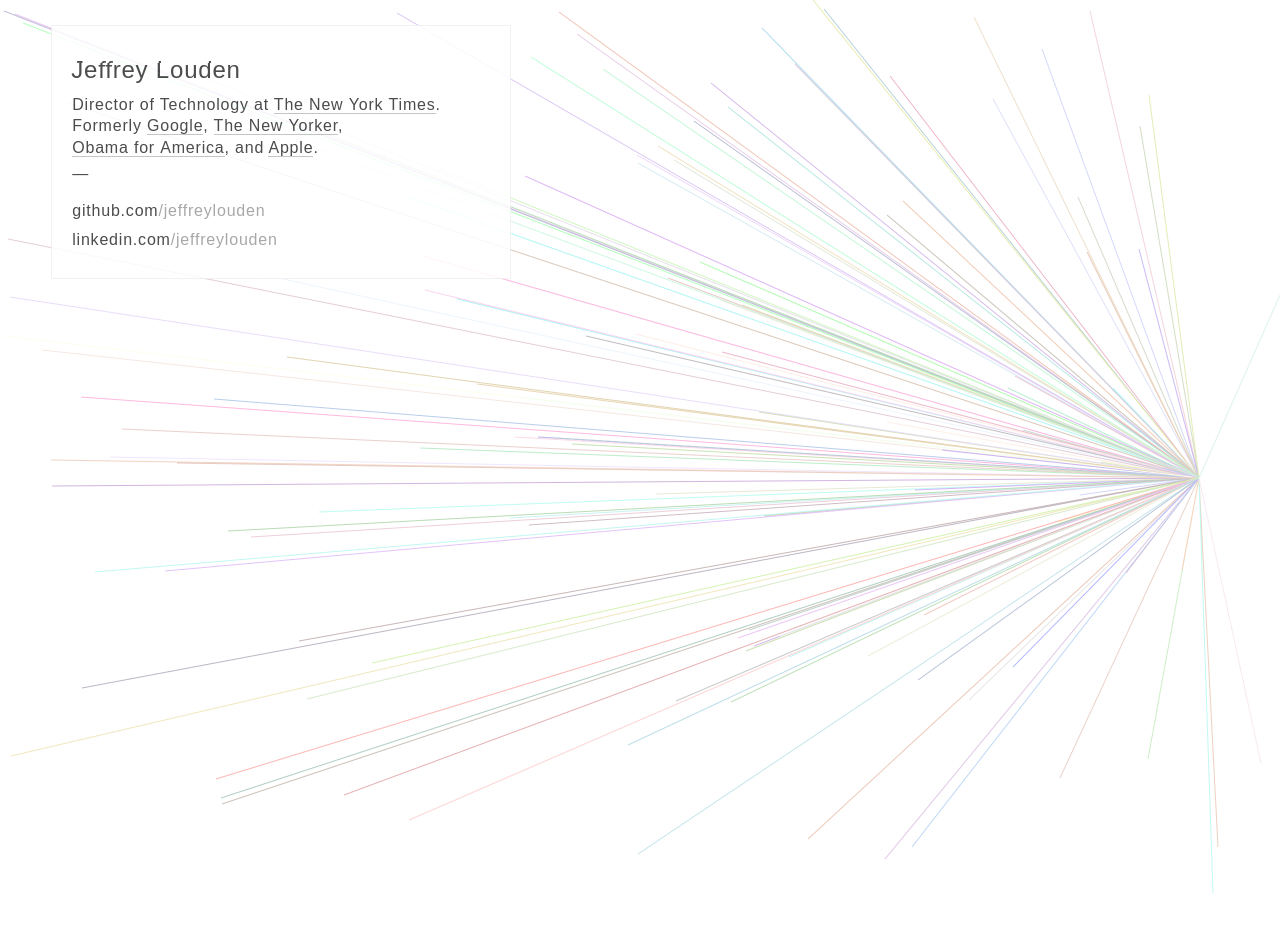
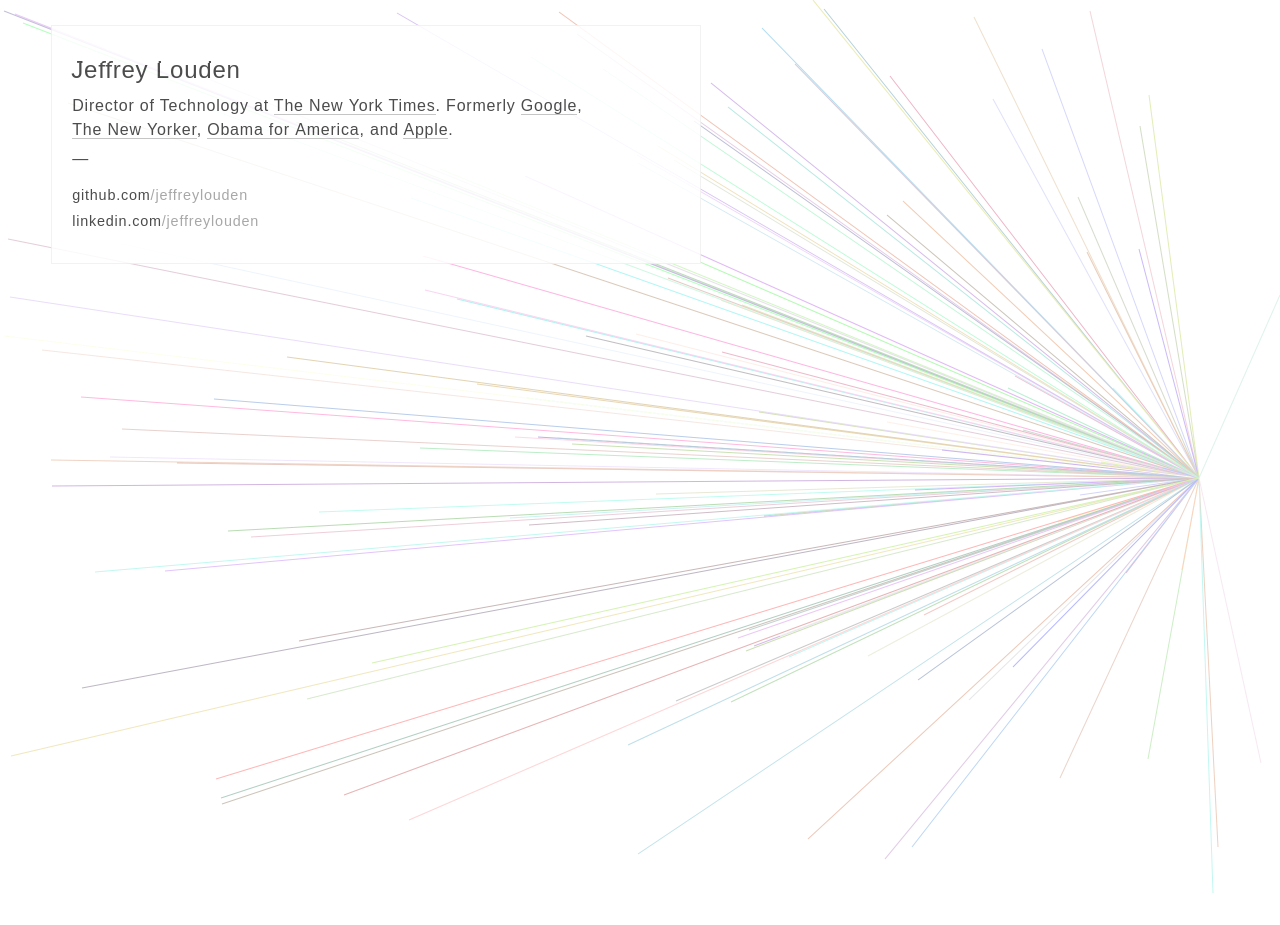
Before and after one commit to jeffreylouden/jeffreylouden.github.com, a Jekyll site: the page built from index.html, in a window 1280 px wide. Built offline with Jekyll 4.4.1, drawn with Linux system fonts in a browser that asks for light colours; some web fonts are replaced.

Commit message:
Update style.css

```diff
--- a/css/style.css
+++ b/css/style.css
@@ -320,7 +320,7 @@
     background: #fff;
     border: 1px solid #f0f0f0;
     font-size: 1rem;
-    line-height: 1.35rem;
+    line-height: 1.5rem;
     letter-spacing: 0.05rem;
     margin: 30px auto;
     opacity: .85;
@@ -355,6 +355,8 @@
 }
 
 #social {
+    font-size: .9rem;
+    line-height: 1.2rem;
     margin: 15px 0 30px;
 }
 
@@ -387,7 +389,7 @@
     }
     #main {
         margin: 2% 0;
-        max-width: 460px;
+        max-width: 650px;
     }
     #social {
         margin-bottom: 2%;
```
